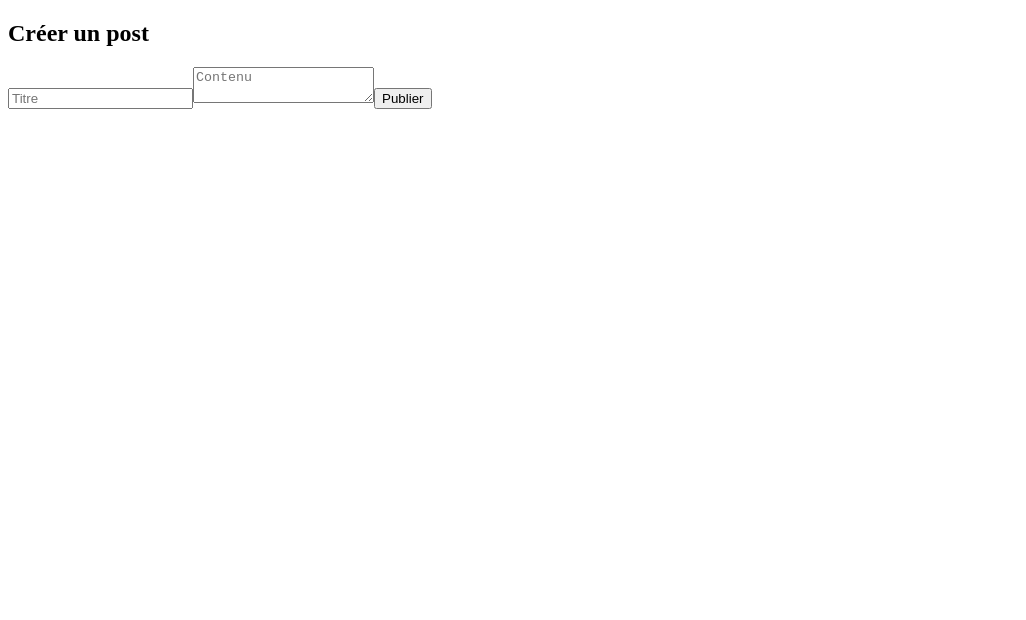
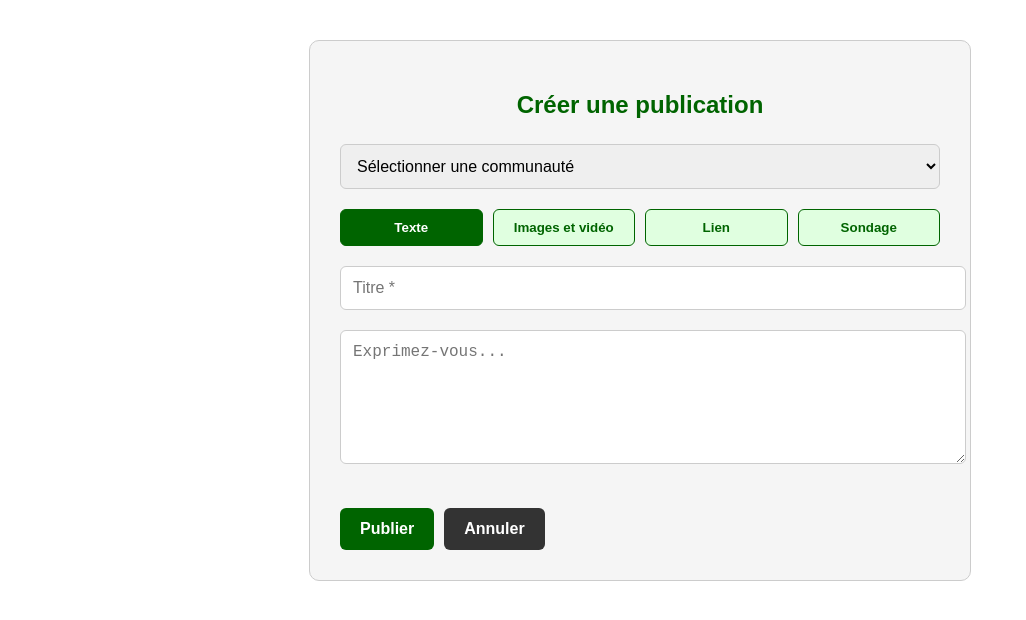
Before and after one commit to NGUIMTSA-MOMO-Loveline/STRAPI, a React (Vite) app in the folder frontend/: page /create-post in a window 1280 px wide. Shown: the top 620 px of the page, without its empty margins (0-1026 px from the left). Built offline with nearby package versions, Linux system fonts and the light colour scheme.

Commit message:
page de creation de post v1

```diff
--- /dev/null
+++ b/frontend/src/pages/CreatePost.css
@@ -0,0 +1,124 @@
+/* CreatePost.css */
+
+.add-post {
+  max-width: 600px;
+  margin: 40px auto;
+  background-color: #f5f5f5;
+  padding: 30px;
+  border-radius: 10px;
+  border: 1px solid #ccc;
+  font-family: Arial, sans-serif;
+  color: #111;
+}
+
+.add-post h2 {
+  text-align: center;
+  margin-bottom: 25px;
+  color: #006400;
+}
+
+.add-post select,
+.add-post input[type="text"],
+.add-post input[type="url"],
+.add-post input[type="file"],
+.add-post textarea {
+  width: 100%;
+  margin-bottom: 20px;
+  padding: 12px;
+  border: 1px solid #ccc;
+  border-radius: 6px;
+  font-size: 16px;
+}
+
+textarea {
+  resize: vertical;
+}
+
+.tab-menu {
+  display: flex;
+  justify-content: space-between;
+  margin-bottom: 20px;
+  flex-wrap: wrap;
+  gap: 10px;
+}
+
+.tab-menu button {
+  flex: 1;
+  padding: 10px;
+  background-color: #e0ffe0;
+  border: 1px solid #006400;
+  border-radius: 6px;
+  cursor: pointer;
+  transition: background-color 0.3s;
+  font-weight: bold;
+  color: #006400;
+}
+
+.tab-menu button.active,
+.tab-menu button:hover {
+  background-color: #006400;
+  color: white;
+}
+
+.poll-options input {
+  margin-bottom: 10px;
+}
+
+.poll-options button {
+  margin-top: 10px;
+  background-color: #008000;
+  color: white;
+  padding: 8px 12px;
+  border: none;
+  border-radius: 6px;
+  cursor: pointer;
+}
+
+.poll-options button:hover {
+  background-color: #005f00;
+}
+
+.error {
+  color: red;
+  margin-bottom: 20px;
+  font-weight: bold;
+}
+
+.add-post button[type="submit"],
+.add-post .cancel-button {
+  margin-top: 20px;
+  margin-right: 10px;
+  padding: 12px 20px;
+  border: none;
+  border-radius: 6px;
+  cursor: pointer;
+  font-size: 16px;
+  font-weight: bold;
+}
+
+.add-post button[type="submit"] {
+  background-color: #006400;
+  color: white;
+}
+
+.add-post .cancel-button {
+  background-color: #333;
+  color: white;
+}
+
+.add-post img,
+.add-post video {
+  margin-top: 10px;
+  margin-bottom: 20px;
+  max-width: 100%;
+  border-radius: 6px;
+  border: 1px solid #ccc;
+}
+.add-post img,
+.add-post video {
+  margin-top: 10px;
+  margin-bottom: 30px; /* 👈 ajoute plus d'espace en bas */
+  max-width: 100%;
+  border-radius: 6px;
+  border: 1px solid #ccc;
+}
--- a/frontend/src/pages/CreatePost.jsx
+++ b/frontend/src/pages/CreatePost.jsx
@@ -1,39 +1,156 @@
-import React, { useState, useContext } from 'react';
-import { AuthContext } from '../context/AuthContext';
+import React, { useState } from 'react';
+import './CreatePost.css';
 
-const CreatePost = () => {
+const AddPost = () => {
+  const [activeTab, setActiveTab] = useState('text');
   const [title, setTitle] = useState('');
   const [content, setContent] = useState('');
-  const { user } = useContext(AuthContext);
+  const [image, setImage] = useState(null);
+  const [link, setLink] = useState('');
+  const [pollOptions, setPollOptions] = useState(['', '']);
+  const [community, setCommunity] = useState('');
+  const [error, setError] = useState('');
+  const [imagePreview, setImagePreview] = useState(null);
+  const [isLoading, setIsLoading] = useState(false);
+
+  const handleImageChange = (e) => {
+    if (e.target.files[0]) {
+      const file = e.target.files[0];
+      if (file.size > 5000000) { // 5MB max size
+        setError('Le fichier est trop volumineux. Veuillez choisir un fichier de moins de 5 Mo.');
+      } else {
+        setImage(file);
+        setImagePreview(URL.createObjectURL(file));
+        setError('');
+      }
+    }
+  };
+
+  const isValidUrl = (url) => {
+    const regex = /^(ftp|http|https):\/\/[^ "]+$/;
+    return regex.test(url);
+  };
 
   const handleSubmit = (e) => {
     e.preventDefault();
-    if (!user) return alert("Veuillez vous connecter");
 
-    // Requête d'envoi fictive
-    console.log('Nouveau post:', { title, content, author: user.username });
+    if (!community) return setError("Veuillez sélectionner une communauté.");
+    if (!title) return setError("Le titre est obligatoire.");
+    if (activeTab === 'link' && !isValidUrl(link)) return setError("L'URL est invalide.");
+
+    const post = {
+      title,
+      community,
+      type: activeTab,
+      content: activeTab === 'text' ? content :
+               activeTab === 'image' ? image?.name :
+               activeTab === 'link' ? link :
+               activeTab === 'poll' ? pollOptions :
+               null
+    };
+
+    console.log("Post créé :", post);
+    alert("Post simulé !");
+  };
+
+  const handleCancel = () => {
+    setTitle('');
+    setContent('');
+    setImage(null);
+    setLink('');
+    setPollOptions(['', '']);
+    setCommunity('');
+    setError('');
+    setImagePreview(null);
+    setIsLoading(false);
+  };
+
+  const handlePollOptionChange = (index, value) => {
+    const updated = [...pollOptions];
+    updated[index] = value;
+    setPollOptions(updated);
+  };
+
+  const addPollOption = () => {
+    if (pollOptions.length < 6) {
+      setPollOptions([...pollOptions, '']);
+    }
   };
 
   return (
-    <div>
-      <h2>Créer un post</h2>
-      <form onSubmit={handleSubmit}>
+    <form className="add-post" onSubmit={handleSubmit}>
+      <h2>Créer une publication</h2>
+
+      <select value={community} onChange={(e) => setCommunity(e.target.value)} required>
+        <option value="">Sélectionner une communauté</option>
+      </select>
+
+      <div className="tab-menu">
+        <button type="button" className={activeTab === 'text' ? 'active' : ''} onClick={() => setActiveTab('text')}>Texte</button>
+        <button type="button" className={activeTab === 'image' ? 'active' : ''} onClick={() => setActiveTab('image')}>Images et vidéo</button>
+        <button type="button" className={activeTab === 'link' ? 'active' : ''} onClick={() => setActiveTab('link')}>Lien</button>
+        <button type="button" className={activeTab === 'poll' ? 'active' : ''} onClick={() => setActiveTab('poll')}>Sondage</button>
+      </div>
+
+      {error && <p className="error">{error}</p>}
+
       <input
-          placeholder="Titre"
+        type="text"
+        maxLength={300}
+        placeholder="Titre *"
         value={title}
         onChange={(e) => setTitle(e.target.value)}
         required
       />
+
+      {activeTab === 'text' && (
         <textarea
-          placeholder="Contenu"
+          placeholder="Exprimez-vous..."
           value={content}
           onChange={(e) => setContent(e.target.value)}
+          rows={6}
+        />
+      )}
+
+      {activeTab === 'image' && (
+        <>
+          <input type="file" accept="image/*,video/*" onChange={handleImageChange} />
+          {imagePreview && <img src={imagePreview} alt="Aperçu" width="100" />}
+          {isLoading && <p>Chargement en cours...</p>}
+        </>
+      )}
+
+      {activeTab === 'link' && (
+        <input
+          type="url"
+          placeholder="https://exemple.com"
+          value={link}
+          onChange={(e) => setLink(e.target.value)}
+        />
+      )}
+
+      {activeTab === 'poll' && (
+        <div className="poll-options">
+          {pollOptions.map((option, index) => (
+            <input
+              key={index}
+              type="text"
+              placeholder={`Option ${index + 1}`}
+              value={option}
+              onChange={(e) => handlePollOptionChange(index, e.target.value)}
               required
             />
+          ))}
+          {pollOptions.length < 6 && (
+            <button type="button" onClick={addPollOption}>+ Ajouter une option</button>
+          )}
+        </div>
+      )}
+
       <button type="submit">Publier</button>
+      <button type="button" onClick={handleCancel} className="cancel-button">Annuler</button>
     </form>
-    </div>
   );
 };
 
-export default CreatePost;
+export default AddPost;
```
Lines whose indentation alone changed are shown as unchanged.
